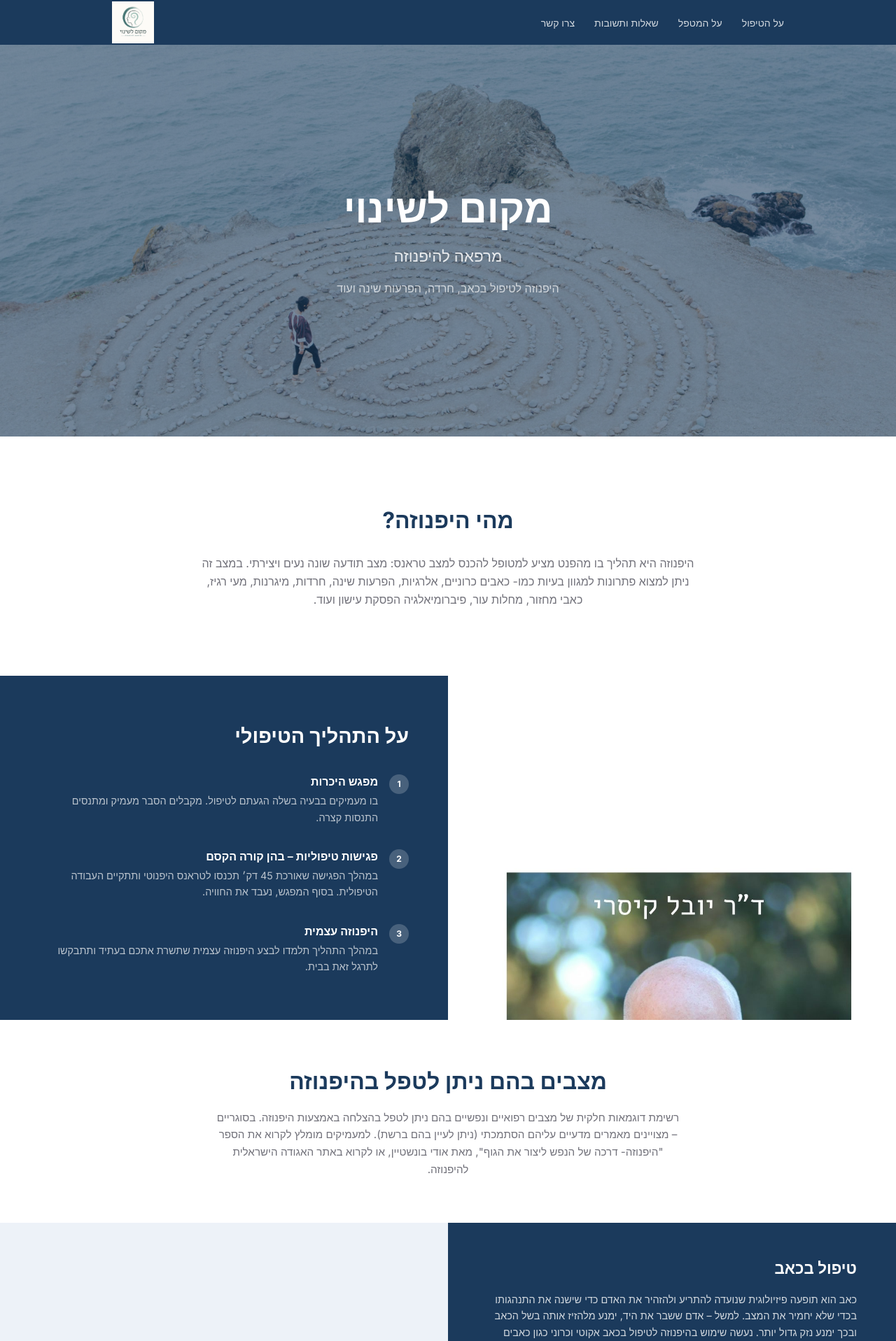
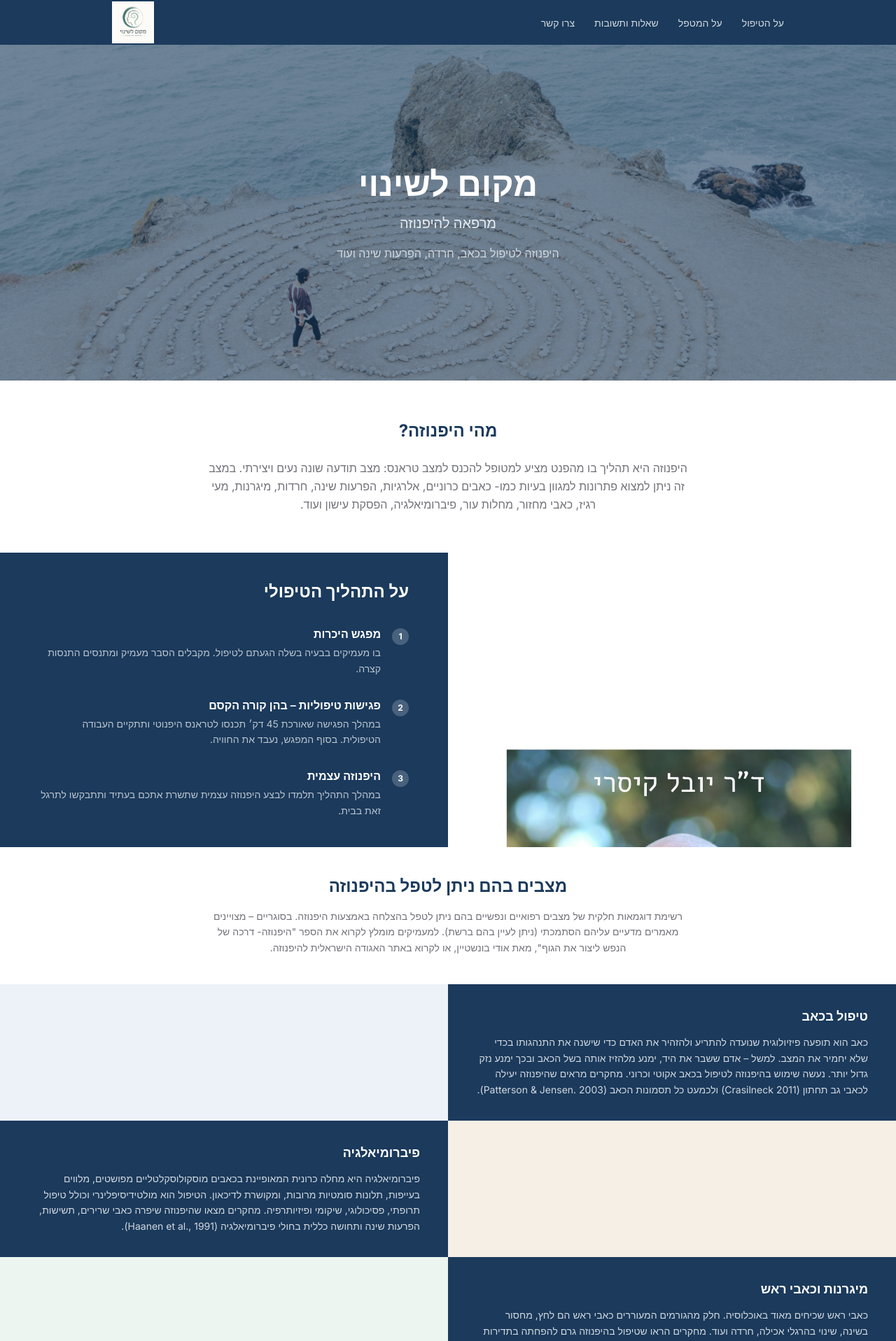
Before and after one commit to Yuval-Ke/makom-leshinui-v2, a Next.js app: page / in a window 1280 px wide. Shown: the top 1917 px of the page at 70% size. Built offline with nearby package versions, Linux system fonts and the light colour scheme.

Commit message:
Fix layout: pixel-based sizing, remove FadeIn, CSS backgrounds for images

```diff
--- a/app/page.tsx
+++ b/app/page.tsx
@@ -1,6 +1,4 @@
-import Image from "next/image";
 import HeroSection from "@/components/HeroSection";
-import FadeIn from "@/components/FadeIn";
 import ContactBlock from "@/components/ContactBlock";
 
 interface ConditionItem {
@@ -12,7 +10,7 @@ const conditions: ConditionItem[] = [
   {
     title: "טיפול בכאב",
     content:
-      "כאב הוא תופעה פיזיולוגית שנועדה להתריע ולהזהיר את האדם כדי שישנה את התנהגותו בכדי שלא יחמיר את המצב. למשל – אדם ששבר את היד, ימנע מלהזיז אותה בשל הכאב ובכך ימנע נזק גדול יותר. נעשה שימוש בהיפנוזה לטיפול בכאב אקוטי וכרוני כגון כאבים אורתופדים — היפנוזה יעילה בטיפול בכאבים ממקור שרירי וגרמי שיכולים לגרום סבל רב למטופלים. מחקרים מראים שהיפנוזה יעילה לכאבי גב תחתון (Crasilneck 2011). למעשה, היפנוזה יעילה לכמעט כל תסמונות הכאב (Patterson & Jensen. 2003).",
+      "כאב הוא תופעה פיזיולוגית שנועדה להתריע ולהזהיר את האדם כדי שישנה את התנהגותו בכדי שלא יחמיר את המצב. למשל – אדם ששבר את היד, ימנע מלהזיז אותה בשל הכאב ובכך ימנע נזק גדול יותר. נעשה שימוש בהיפנוזה לטיפול בכאב אקוטי וכרוני. מחקרים מראים שהיפנוזה יעילה לכאבי גב תחתון (Crasilneck 2011) ולכמעט כל תסמונות הכאב (Patterson & Jensen. 2003).",
   },
   {
     title: "פיברומיאלגיה",
@@ -22,7 +20,7 @@ const conditions: ConditionItem[] = [
   {
     title: "מיגרנות וכאבי ראש",
     content:
-      "כאבי ראש שכיחים מאוד באוכלוסיה. חלק מהגורמים המעוררים כאבי ראש הם לחץ, מחסור בשינה, שינוי בהרגלי אכילה, חרדה ועוד. מחקרים הראו שטיפול בהיפנוזה ובשיטות נוספות גרמו להפחתה בתדירות ההתקפים, בעצמתם ובשימוש בתרופות (Friedman and Taub 1984).",
+      "כאבי ראש שכיחים מאוד באוכלוסיה. חלק מהגורמים המעוררים כאבי ראש הם לחץ, מחסור בשינה, שינוי בהרגלי אכילה, חרדה ועוד. מחקרים הראו שטיפול בהיפנוזה גרם להפחתה בתדירות ההתקפים, בעצמתם ובשימוש בתרופות (Friedman and Taub 1984).",
   },
   {
     title: "הפסקת עישון",
@@ -42,7 +40,7 @@ const conditions: ConditionItem[] = [
   {
     title: "הריון ולידה",
     content:
-      "הריון ולידה הן אחת החוויות המרגשות והעוצמתיות ביותר, אך לעיתים נלוות גם חרדה ודאגה מפני הכאב הכרוך בלידה. כבר לפני מאה שנים השתמשו בהיפנוזה לשליטה בכאב בזמן לידה וגם כיום ניתן להפחית בעזרת היפנוזה את הצורך בתרופות לשיכוך כאב. מחקרים מראים כי שימוש בהיפנוזה מגביר את הביטחון העצמי והרוגע של היולדת, מעלה שיעור לידות ספונטניות ומצמצם שכיחות דיכאון לאחר לידה (Harmon, Hynan and Tyre, 1990).",
+      "הריון ולידה הן אחת החוויות המרגשות והעוצמתיות ביותר, אך לעיתים נלוות גם חרדה ודאגה מפני הכאב הכרוך בלידה. מחקרים מראים כי שימוש בהיפנוזה מגביר את הביטחון העצמי והרוגע של היולדת, מעלה שיעור לידות ספונטניות ומצמצם שכיחות דיכאון לאחר לידה (Harmon, Hynan and Tyre, 1990).",
   },
   {
     title: "חרדה",
@@ -52,7 +50,7 @@ const conditions: ConditionItem[] = [
   {
     title: "סרטן",
     content:
-      "מחלת הסרטן והטיפול בה הופכים נפוצים יותר ויותר. היפנוזה יעילה ביותר בהתמודדות עם תופעות לוואי של כימותרפיה כגון גלי חום אצל נשים שחלו בסרטן שד, בחילות והקאות בילדים ועוד (Jacknow, Tschann & Boyce, 1994). בנוסף, הטיפול בהיפנוזה מועיל לטיפול בחרדה ובסטרס שמתלווים למחלה (Chen, Liu, Chen, 2017) ומחזק את יכולת ההתמודדות.",
+      "מחלת הסרטן והטיפול בה הופכים נפוצים יותר ויותר. היפנוזה יעילה ביותר בהתמודדות עם תופעות לוואי של כימותרפיה כגון גלי חום אצל נשים שחלו בסרטן שד, בחילות והקאות בילדים ועוד (Jacknow, Tschann & Boyce, 1994). הטיפול בהיפנוזה מועיל לטיפול בחרדה ובסטרס שמתלווים למחלה (Chen, Liu, Chen, 2017) ומחזק את יכולת ההתמודדות.",
   },
   {
     title: "היפנוזה בילדים",
@@ -61,7 +59,7 @@ const conditions: ConditionItem[] = [
   },
 ];
 
-const panelBg = [
+const accentBg = [
   "#EDF2F8", "#F5EFE6", "#EDF5F0", "#F5F0ED", "#EDF2F8",
   "#F5EFE6", "#EDF5F0", "#F5F0ED", "#EDF2F8", "#F5EFE6",
 ];
@@ -72,150 +70,101 @@ export default function HomePage() {
       <HeroSection />
 
       {/* מהי היפנוזה */}
-      <section className="py-16 md:py-24 bg-white" aria-labelledby="what-is">
-        <div className="max-w-3xl mx-auto px-6 md:px-8 text-center">
-          <FadeIn>
-            <h2
-              id="what-is"
-              className="font-bold mb-6"
-              style={{ color: "#1B3A5C", fontSize: "clamp(1.4rem, 3vw, 2rem)" }}
-            >
+      <section className="py-8 md:py-14 bg-white" aria-labelledby="what-is">
+        <div className="max-w-3xl mx-auto px-6 md:px-10 text-center">
+          <h2 id="what-is" className="text-xl md:text-2xl font-bold mb-6" style={{ color: "#1B3A5C" }}>
             מהי היפנוזה?
           </h2>
-            <p className="text-muted-fg leading-relaxed" style={{ fontSize: "clamp(0.85rem, 1.8vw, 1rem)" }}>
+          <p className="text-sm md:text-base text-muted-fg leading-relaxed">
             היפנוזה היא תהליך בו מהפנט מציע למטופל להכנס למצב טראנס: מצב תודעה שונה נעים ויצירתי.
             במצב זה ניתן למצוא פתרונות למגוון בעיות כמו- כאבים כרוניים, אלרגיות, הפרעות שינה, חרדות,
-              מיגרנות, מעי רגיז, כאבי מחזור, מחלות עור, פיברומיאלגיה הפסקת עישון ועוד.
+            מיגרנות, מעי רגיז, כאבי מחזור, מחלות עור, פיברומיאלגיה, הפסקת עישון ועוד.
           </p>
-          </FadeIn>
         </div>
       </section>
 
       {/* על התהליך */}
-      <section className="overflow-hidden" style={{ backgroundColor: "#1B3A5C" }} aria-labelledby="process">
+      <section style={{ backgroundColor: "#1B3A5C" }} aria-labelledby="process">
         <div className="flex flex-col md:flex-row">
-          <div className="relative w-full md:w-1/2" style={{ minHeight: "360px" }}>
-            <Image
-              src="/Pictures/Therapist.jpg"
-              alt="על הטיפול"
-              fill
-              className="object-cover object-top"
-              sizes="(min-width: 768px) 50vw, 100vw"
+          <div
+            className="w-full md:w-1/2"
+            style={{
+              backgroundImage: "url('/Pictures/Therapist.jpg')",
+              backgroundSize: "cover",
+              backgroundPosition: "center top",
+              minHeight: "360px",
+            }}
           />
-          </div>
-          <div className="w-full md:w-1/2 flex items-center px-8 py-12 md:px-14 md:py-16">
-            <FadeIn>
-              <h2
-                id="process"
-                className="font-bold text-white mb-8"
-                style={{ fontSize: "clamp(1.3rem, 2.5vw, 1.8rem)" }}
-              >
+          <div className="w-full md:w-1/2 px-8 py-8 md:px-14 md:py-10">
+            <h2 id="process" className="text-lg md:text-2xl font-bold text-white mb-8">
               על התהליך הטיפולי
             </h2>
-              <div className="space-y-8">
+            <div className="space-y-7">
               {[
-                  {
-                    title: "מפגש היכרות",
-                    body: "בו מעמיקים בבעיה בשלה הגעתם לטיפול. מקבלים הסבר מעמיק ומתנסים התנסות קצרה.",
-                  },
-                  {
-                    title: "פגישות טיפוליות – בהן קורה הקסם",
-                    body: "במהלך הפגישה שאורכת 45 דק׳ תכנסו לטראנס היפנוטי ותתקיים העבודה הטיפולית. בסוף המפגש, נעבד את החוויה.",
-                  },
-                  {
-                    title: "היפנוזה עצמית",
-                    body: "במהלך התהליך תלמדו לבצע היפנוזה עצמית שתשרת אתכם בעתיד ותתבקשו לתרגל זאת בבית.",
-                  },
+                { title: "מפגש היכרות", body: "בו מעמיקים בבעיה בשלה הגעתם לטיפול. מקבלים הסבר מעמיק ומתנסים התנסות קצרה." },
+                { title: "פגישות טיפוליות – בהן קורה הקסם", body: "במהלך הפגישה שאורכת 45 דק׳ תכנסו לטראנס היפנוטי ותתקיים העבודה הטיפולית. בסוף המפגש, נעבד את החוויה." },
+                { title: "היפנוזה עצמית", body: "במהלך התהליך תלמדו לבצע היפנוזה עצמית שתשרת אתכם בעתיד ותתבקשו לתרגל זאת בבית." },
               ].map((item, i) => (
                 <div key={i} className="flex gap-4">
                   <span
-                      className="flex-shrink-0 w-7 h-7 rounded-full flex items-center justify-center text-xs font-bold mt-0.5"
+                    className="flex-shrink-0 w-6 h-6 rounded-full flex items-center justify-center text-xs font-bold mt-1"
                     style={{ backgroundColor: "rgba(255,255,255,0.2)", color: "white" }}
                   >
                     {i + 1}
                   </span>
                   <div>
-                      <h3 className="font-semibold text-white mb-1">{item.title}</h3>
-                      <p className="text-white/70 leading-relaxed" style={{ fontSize: "0.9em" }}>
-                        {item.body}
-                      </p>
+                    <h3 className="text-sm md:text-base font-semibold text-white mb-1">{item.title}</h3>
+                    <p className="text-xs md:text-sm text-white/70 leading-relaxed">{item.body}</p>
                   </div>
                 </div>
               ))}
             </div>
-            </FadeIn>
           </div>
         </div>
       </section>
 
       {/* מצבים header */}
-      <section className="py-12 md:py-16 bg-white text-center px-6" aria-labelledby="conditions">
-        <FadeIn>
-          <h2
-            id="conditions"
-            className="font-bold mb-4"
-            style={{ color: "#1B3A5C", fontSize: "clamp(1.4rem, 3vw, 2rem)" }}
-          >
+      <section className="py-8 md:py-10 bg-white text-center px-6" aria-labelledby="conditions">
+        <h2 id="conditions" className="text-xl md:text-2xl font-bold mb-4" style={{ color: "#1B3A5C" }}>
           מצבים בהם ניתן לטפל בהיפנוזה
         </h2>
-          <p className="text-muted-fg max-w-2xl mx-auto leading-relaxed" style={{ fontSize: "clamp(0.8rem, 1.6vw, 0.95rem)" }}>
+        <p className="text-xs md:text-sm text-muted-fg max-w-2xl mx-auto leading-relaxed">
           רשימת דוגמאות חלקית של מצבים רפואיים ונפשיים בהם ניתן לטפל בהצלחה באמצעות היפנוזה.
           בסוגריים – מצויינים מאמרים מדעיים עליהם הסתמכתי (ניתן לעיין בהם ברשת).
-            למעמיקים מומלץ לקרוא את הספר &quot;היפנוזה- דרכה של הנפש ליצור את הגוף&quot;, מאת אודי בונשטיין, או לקרוא באתר האגודה הישראלית להיפנוזה.
+          למעמיקים מומלץ לקרוא את הספר &quot;היפנוזה- דרכה של הנפש ליצור את הגוף&quot;, מאת אודי בונשטיין,
+          או לקרוא באתר האגודה הישראלית להיפנוזה.
         </p>
-        </FadeIn>
       </section>
 
       {/* Condition cards */}
-      {conditions.map((condition, i) => {
-        const isEven = i % 2 === 0;
-        const bg = panelBg[i];
-        return (
-          <FadeIn key={condition.title}>
-            <div className={`flex flex-col ${isEven ? "md:flex-row" : "md:flex-row-reverse"}`}>
+      {conditions.map((condition, i) => (
         <div
-                className="w-full md:w-1/2 flex items-center px-8 py-10 md:px-14 md:py-12"
+          key={condition.title}
+          className={`flex flex-col md:flex-row ${i % 2 === 0 ? "" : "md:flex-row-reverse"}`}
+        >
+          <div
+            className="w-full md:w-1/2 px-6 py-6 md:px-10 md:py-8"
             style={{ backgroundColor: "#1B3A5C" }}
           >
-                <div>
-                  <h3
-                    className="font-bold text-white mb-4"
-                    style={{ fontSize: "clamp(1.1rem, 2.2vw, 1.4rem)" }}
-                  >
-                    {condition.title}
-                  </h3>
-                  <p className="text-white/80 leading-relaxed" style={{ fontSize: "clamp(0.78rem, 1.5vw, 0.9rem)" }}>
-                    {condition.content}
-                  </p>
+            <h3 className="text-base md:text-lg font-bold text-white mb-3">{condition.title}</h3>
+            <p className="text-xs md:text-sm text-white/80 leading-relaxed">{condition.content}</p>
           </div>
+          <div className="hidden md:block md:w-1/2" style={{ backgroundColor: accentBg[i] }} />
         </div>
-              <div
-                className="w-full md:w-1/2"
-                style={{ backgroundColor: bg, minHeight: "200px" }}
-              />
-            </div>
-          </FadeIn>
-        );
-      })}
+      ))}
 
       {/* צור קשר */}
       <section
-        className="py-16 md:py-20"
+        className="py-8 md:py-12"
         style={{ backgroundColor: "#1B3A5C" }}
         aria-labelledby="contact-home"
         id="contact"
       >
         <div className="max-w-2xl mx-auto px-6 md:px-8 text-center">
-          <FadeIn>
-            <h2
-              id="contact-home"
-              className="font-bold text-white mb-8"
-              style={{ fontSize: "clamp(1.4rem, 3vw, 2rem)" }}
-            >
+          <h2 id="contact-home" className="text-xl md:text-2xl font-bold text-white mb-8">
             צור קשר
           </h2>
           <ContactBlock dark />
-          </FadeIn>
         </div>
       </section>
     </>
--- a/components/HeroSection.tsx
+++ b/components/HeroSection.tsx
@@ -1,38 +1,28 @@
-import Image from "next/image";
-
 export default function HeroSection() {
   return (
-    <section className="relative w-full overflow-hidden" style={{ minHeight: "70vh" }} aria-label="כותרת ראשית">
-      <Image
-        src="/Pictures/background.jpg"
-        alt="רקע"
-        fill
-        priority
-        className="object-cover"
-        sizes="100vw"
-        quality={85}
-      />
-      <div className="absolute inset-0" style={{ backgroundColor: "rgba(27,58,92,0.58)" }} />
+    <section
+      aria-label="כותרת ראשית"
+      style={{
+        backgroundImage: "url('/Pictures/background.jpg')",
+        backgroundSize: "cover",
+        backgroundPosition: "center",
+        minHeight: "480px",
+      }}
+    >
       <div
-        className="relative z-10 flex flex-col items-center justify-center text-center px-6"
-        style={{ minHeight: "70vh" }}
+        className="flex flex-col items-center justify-center text-center px-6"
+        style={{
+          minHeight: "480px",
+          backgroundColor: "rgba(27,58,92,0.58)",
+        }}
       >
-        <h1
-          className="text-white font-bold leading-tight mb-4"
-          style={{ fontSize: "clamp(2rem, 5vw, 3.5rem)" }}
-        >
+        <h1 className="text-3xl md:text-5xl font-bold text-white leading-tight mb-3">
           מקום לשינוי
         </h1>
-        <p
-          className="text-white/85 font-medium mb-4"
-          style={{ fontSize: "clamp(1rem, 2.5vw, 1.4rem)" }}
-        >
+        <p className="text-base md:text-xl text-white/85 font-medium mb-4">
           מרפאה להיפנוזה
         </p>
-        <p
-          className="text-white/70 max-w-lg leading-relaxed"
-          style={{ fontSize: "clamp(0.85rem, 1.8vw, 1rem)" }}
-        >
+        <p className="text-sm md:text-base text-white/70 max-w-md leading-relaxed">
           היפנוזה לטיפול בכאב, חרדה, הפרעות שינה ועוד
         </p>
       </div>
```
Lines whose indentation alone changed are shown as unchanged.
